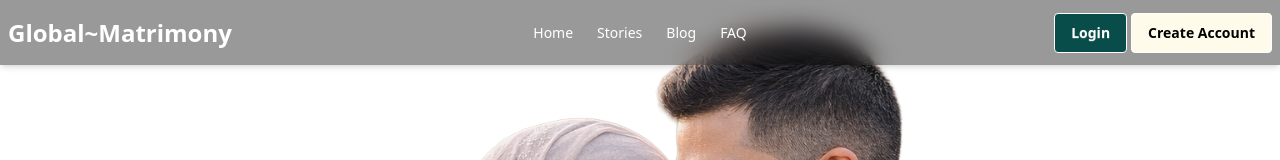
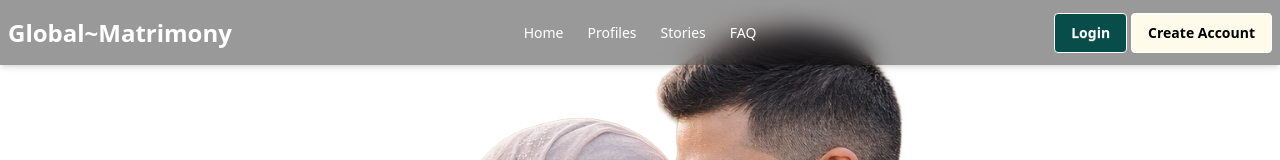
Before and after one commit to MH-liton-360/matrimony, a React (Vite) app: page /home in a window 1280 px wide. Shown: the top 160 px of the page. Built offline with nearby package versions, Linux system fonts and the light colour scheme.

Commit message:
Featured premium add

```diff
--- /dev/null
+++ b/src/Components/Featured_Premium.jsx
@@ -0,0 +1,10 @@
+
+const Featured_Premium = () => {
+    return (
+        <div>
+
+        </div>
+    );
+};
+
+export default Featured_Premium;
--- a/src/shared/Navbar.jsx
+++ b/src/shared/Navbar.jsx
@@ -17,6 +17,18 @@ const Navbar = () => {
                 Home
             </ScrollLink>
         </li>
+
+        <li>
+            <ScrollLink
+                to="blog"
+                smooth={true}
+                duration={500}
+                className="hover:text-yellow-400 transition-colors cursor-pointer"
+            >
+                Profiles
+            </ScrollLink>
+        </li>
+
         <li>
             <ScrollLink
                 to="success_story"
@@ -27,16 +39,7 @@ const Navbar = () => {
                 Stories
             </ScrollLink>
         </li>
-        <li>
-            <ScrollLink
-                to="blog"
-                smooth={true}
-                duration={500}
-                className="hover:text-yellow-400 transition-colors cursor-pointer"
-            >
-                Blog
-            </ScrollLink>
-        </li>
+
         <li>
             <ScrollLink
                 to="FAQ"
```
